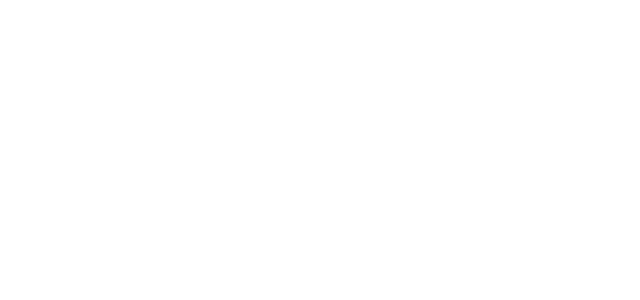
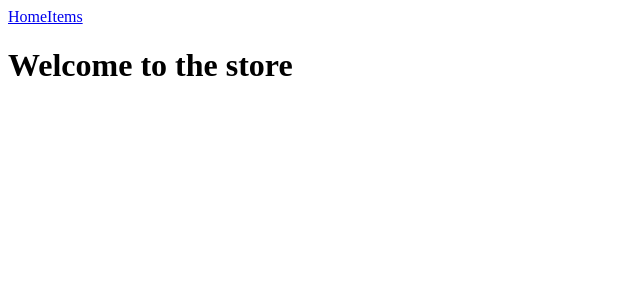
Before and after one commit to ls1955/react-shopping-cart, a React (Vite) app: page / in a window 1280 px wide. Shown: the top 300 px of the page, without its empty margins (0-640 px from the left). Built offline with nearby package versions, Linux system fonts and the light colour scheme.

Commit message:
Include Home element and path

```diff
--- a/src/main.jsx
+++ b/src/main.jsx
@@ -1,9 +1,13 @@
 import React from "react";
 import ReactDOM from "react-dom/client";
-import App from "./App.jsx";
+import { createBrowserRouter, RouterProvider } from "react-router-dom";
+
+import Home from "./routes/home";
+
+const router = createBrowserRouter([{ path: "/", element: <Home /> }]);
 
 ReactDOM.createRoot(document.getElementById("root")).render(
   <React.StrictMode>
-    <App />
+    <RouterProvider router={router} />
   </React.StrictMode>
 );
--- /dev/null
+++ b/src/routes/home.jsx
@@ -0,0 +1,10 @@
+import NavigationBar from "../navigation-bar";
+
+export default function Home() {
+  return (
+    <>
+      <NavigationBar />
+      <h1>Welcome to the store</h1>
+    </>
+  );
+}
```
Also changed, not shown: 1 other file (tests, documents, lock files or other folders).
